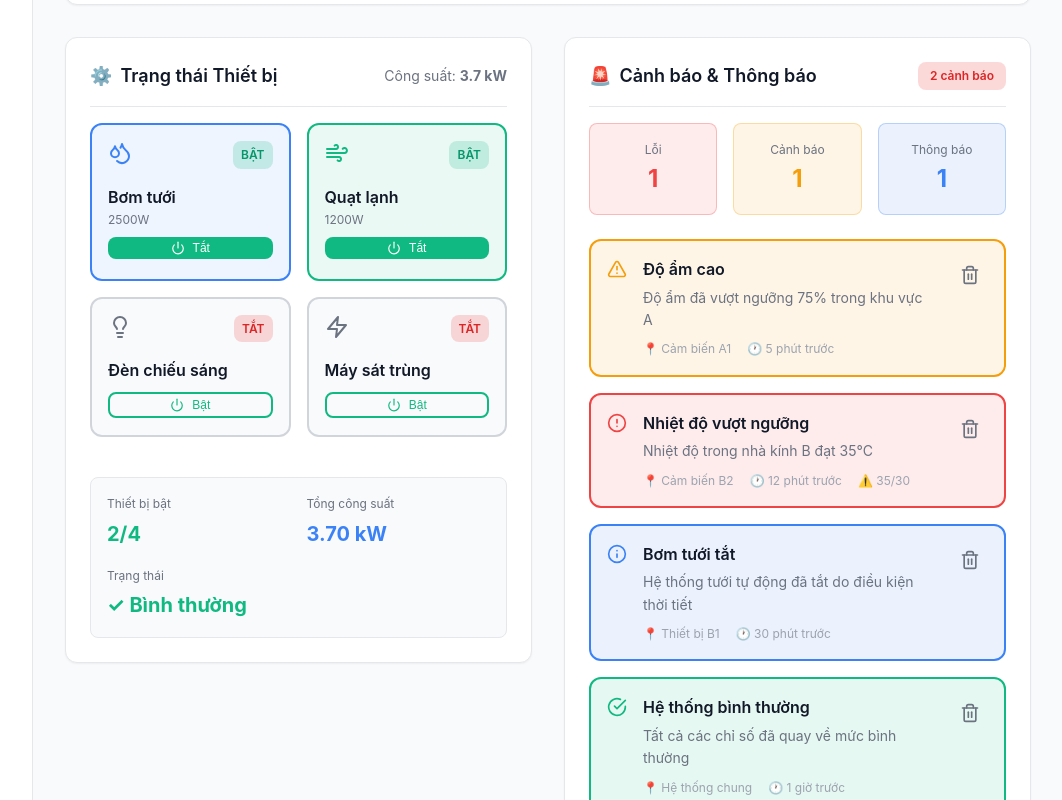
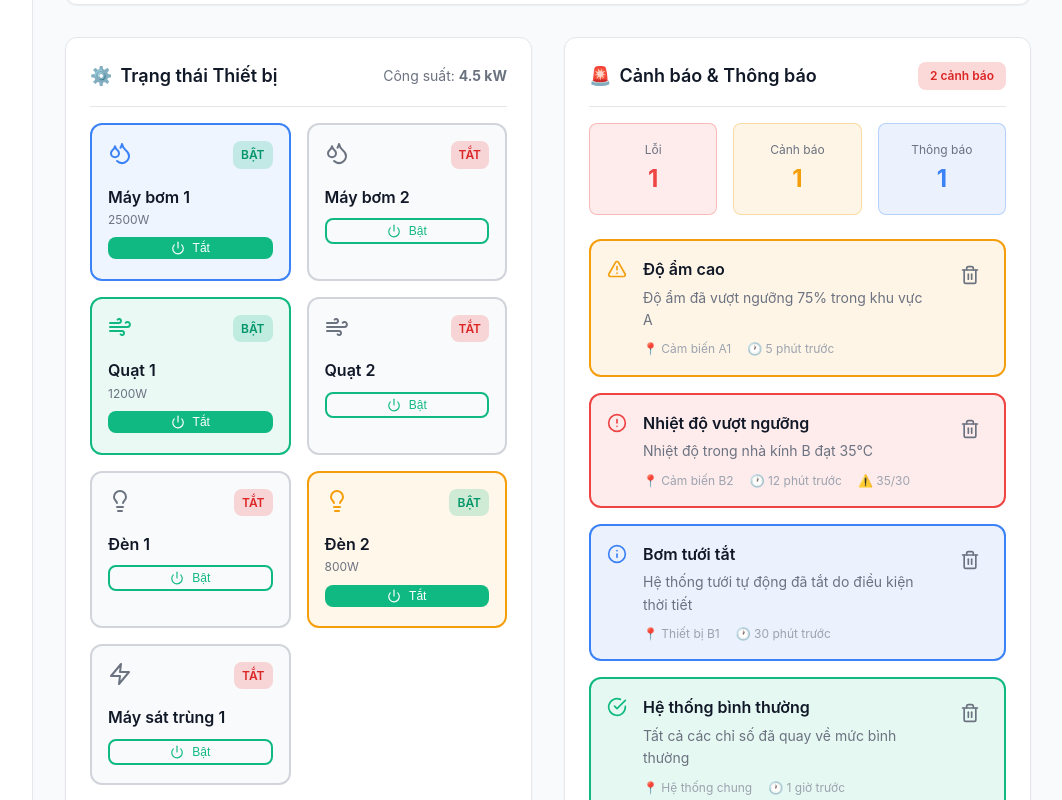
Before and after one commit to xuanday/Front-endDADN, a React (Vite) app: page /dashboard in a window 1280 px wide. Shown: the part 1920-2720 px from the top of the page, without its empty margins (217-1279 px from the left). Built offline with nearby package versions, Linux system fonts and the light colour scheme; sample sign-in values are in the browser's storage.

Commit message:
Update DeviceStatus.jsx

```diff
--- a/src/components/DeviceStatus.jsx
+++ b/src/components/DeviceStatus.jsx
@@ -3,10 +3,16 @@ import { useState } from 'react'
 
 const DeviceStatus = () => {
   const [devices, setDevices] = useState([
-    { id: 1, name: 'Bơm tưới', status: 'ON', icon: Droplets, power: 2500, color: '#3b82f6' },
-    { id: 2, name: 'Quạt lạnh', status: 'ON', icon: Wind, power: 1200, color: '#10b981' },
-    { id: 3, name: 'Đèn chiếu sáng', status: 'OFF', icon: Lightbulb, power: 0, color: '#f59e0b' },
-    { id: 4, name: 'Máy sát trùng', status: 'OFF', icon: Zap, power: 0, color: '#ef4444' },
+    { id: 1, name: 'Máy bơm 1', type: 'pump', status: 'ON', icon: Droplets, power: 2500, color: '#3b82f6' },
+    { id: 2, name: 'Máy bơm 2', type: 'pump', status: 'OFF', icon: Droplets, power: 0, color: '#3b82f6' },
+
+    { id: 3, name: 'Quạt 1', type: 'fan', status: 'ON', icon: Wind, power: 1200, color: '#10b981' },
+    { id: 4, name: 'Quạt 2', type: 'fan', status: 'OFF', icon: Wind, power: 0, color: '#10b981' },
+
+    { id: 5, name: 'Đèn 1', type: 'light', status: 'OFF', icon: Lightbulb, power: 0, color: '#f59e0b' },
+    { id: 6, name: 'Đèn 2', type: 'light', status: 'ON', icon: Lightbulb, power: 800, color: '#f59e0b' },
+
+    { id: 7, name: 'Máy sát trùng 1', type: 'sterilizer', status: 'OFF', icon: Zap, power: 0, color: '#ef4444' },
   ])
 
   const toggleDevice = (id) => {
```
